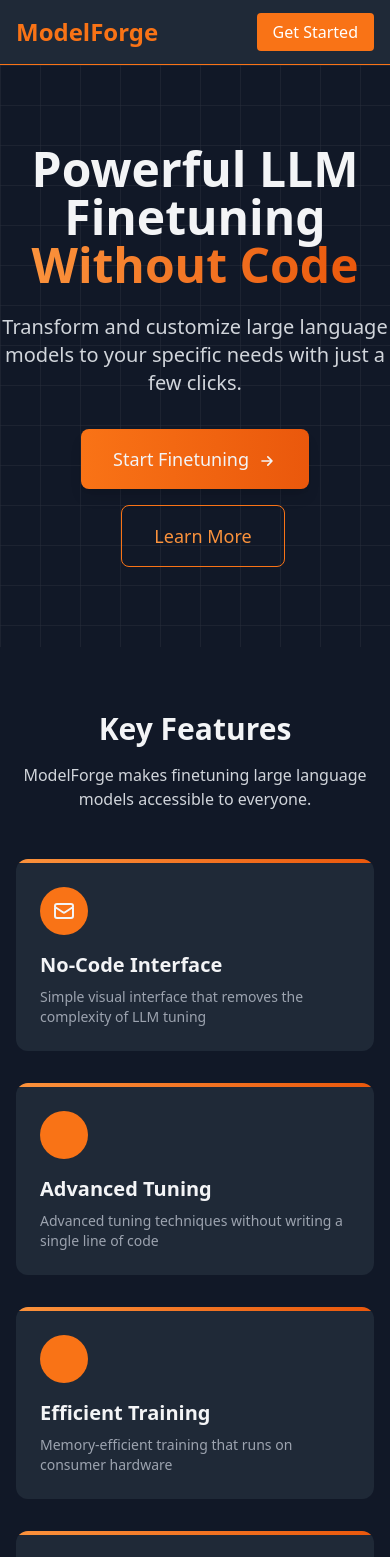
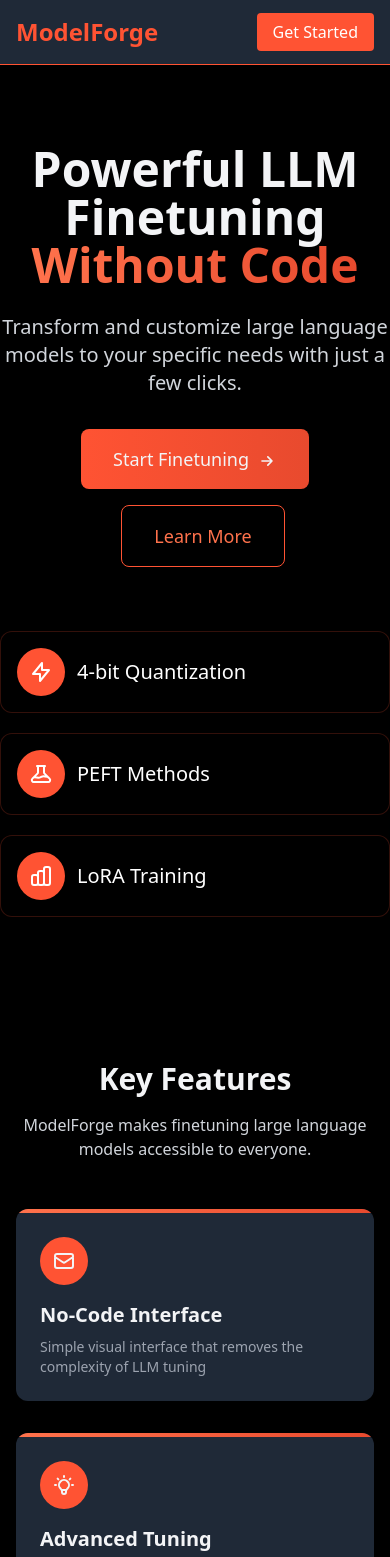
Before and after one commit to RETR0-OS/ModelForge, a React (Create React App) app in the folder Frontend/: page / in a window 390 px wide. Shown: the top 1557 px of the page. Built offline with nearby package versions, Linux system fonts and the light colour scheme.

Commit message:
landing page

```diff
--- a/Frontend/src/pages/AppLanding.jsx
+++ b/Frontend/src/pages/AppLanding.jsx
@@ -1,4 +1,5 @@
 import React from 'react';
+import '../styles/LandingPage.css';
 
 const LandingPage = ({ appDescription = "Transform and customize large language models to your specific needs with just a few clicks." }) => {
   const features = [
@@ -9,20 +10,9 @@
   ];
 
   return (
-    <div className="bg-gray-900 text-gray-100">
+    <div className="bg-black text-gray-100">
       {/* Hero Section */}
       <div className="hero-section py-20 relative overflow-hidden">
-        <div className="absolute inset-0 opacity-10 z-0">
-          <svg width="100%" height="100%" xmlns="http://www.w3.org/2000/svg">
-            <defs>
-              <pattern id="grid" width="40" height="40" patternUnits="userSpaceOnUse">
-                <path d="M 40 0 L 0 0 0 40" fill="none" stroke="currentColor" strokeWidth="1" />
-              </pattern>
-            </defs>
-            <rect width="100%" height="100%" fill="url(#grid)" />
-          </svg>
-        </div>
-
         <div className="max-w-5xl mx-auto text-center relative z-10">
           <div className="animate-fade-in">
             <h1 className="text-5xl md:text-6xl font-bold mb-6">
@@ -45,15 +35,51 @@
             </div>
           </div>
 
-          {/* Floating Cards */}
-          <div className="mt-16 relative h-64 hidden md:block">
-            {[/* Floating cards content remains same */].map((card, index) => (
-              <div key={index} className={`absolute ${card.positionClasses} animate-float-${card.speed}`}>
-                <div className="bg-gray-800/80 backdrop-blur-sm p-4 rounded-lg shadow-xl border border-orange-500/20 w-48">
-                  {/* Card content */}
+          {/* Tech Cards - Exactly matching the first image */}
+          <div className="mt-16 relative flex justify-center">
+            <div className="tech-cards-container">
+              {/* 4-bit Quantization Card */}
+              <div className="tech-card-animate-left">
+                <div className="tech-card bg-black border border-orange-500/20 rounded-xl p-4 w-72 flex gap-3 items-center">
+                  <div className="bg-orange-500 rounded-full p-3 flex-shrink-0">
+                    <svg xmlns="http://www.w3.org/2000/svg" className="w-6 h-6 text-white" fill="none" viewBox="0 0 24 24" stroke="currentColor">
+                      <path strokeLinecap="round" strokeLinejoin="round" strokeWidth="2" d="M13 10V3L4 14h7v7l9-11h-7z" />
+                    </svg>
+                  </div>
+                  <div className="flex flex-col">
+                    <h3 className="text-white text-xl font-medium">4-bit Quantization</h3>
+                  </div>
                 </div>
               </div>
-            ))}
+
+              {/* PEFT Methods Card - centered and lower */}
+              <div className="tech-card-animate-center">
+                <div className="tech-card bg-black border border-orange-500/20 rounded-xl p-4 w-72 flex gap-3 items-center">
+                  <div className="bg-orange-500 rounded-full p-3 flex-shrink-0">
+                    <svg xmlns="http://www.w3.org/2000/svg" className="w-6 h-6 text-white" fill="none" viewBox="0 0 24 24" stroke="currentColor">
+                      <path strokeLinecap="round" strokeLinejoin="round" strokeWidth="2" d="M19.428 15.428a2 2 0 00-1.022-.547l-2.387-.477a6 6 0 00-3.86.517l-.318.158a6 6 0 01-3.86.517L6.05 15.21a2 2 0 00-1.806.547M8 4h8l-1 1v5.172a2 2 0 00.586 1.414l5 5c1.26 1.26.367 3.414-1.415 3.414H4.828c-1.782 0-2.674-2.154-1.414-3.414l5-5A2 2 0 009 10.172V5L8 4z" />
+                    </svg>
+                  </div>
+                  <div className="flex flex-col">
+                    <h3 className="text-white text-xl font-medium">PEFT Methods</h3>
+                  </div>
+                </div>
+              </div>
+
+              {/* LoRA Training Card */}
+              <div className="tech-card-animate-right">
+                <div className="tech-card bg-black border border-orange-500/20 rounded-xl p-4 w-72 flex gap-3 items-center">
+                  <div className="bg-orange-500 rounded-full p-3 flex-shrink-0">
+                    <svg xmlns="http://www.w3.org/2000/svg" className="w-6 h-6 text-white" fill="none" viewBox="0 0 24 24" stroke="currentColor">
+                      <path strokeLinecap="round" strokeLinejoin="round" strokeWidth="2" d="M9 19v-6a2 2 0 00-2-2H5a2 2 0 00-2 2v6a2 2 0 002 2h2a2 2 0 002-2zm0 0V9a2 2 0 012-2h2a2 2 0 012 2v10m-6 0a2 2 0 002 2h2a2 2 0 002-2m0 0V5a2 2 0 012-2h2a2 2 0 012 2v14a2 2 0 01-2 2h-2a2 2 0 01-2-2z" />
+                    </svg>
+                  </div>
+                  <div className="flex flex-col">
+                    <h3 className="text-white text-xl font-medium">LoRA Training</h3>
+                  </div>
+                </div>
+              </div>
+            </div>
           </div>
         </div>
       </div>
@@ -114,7 +140,7 @@
       </div>
 
       {/* CTA Section */}
-      <div className="cta-section py-20 text-center bg-gradient-to-b from-gray-900 to-gray-800">
+      <div className="cta-section py-20 text-center bg-gradient-to-b from-black to-gray-900">
         <div className="max-w-4xl mx-auto px-4">
           <h2 className="text-3xl font-bold mb-6">Ready to customize your LLM?</h2>
           <p className="text-xl text-gray-300 mb-8">
@@ -140,7 +166,22 @@
         <path strokeLinecap="round" strokeLinejoin="round" strokeWidth="2" d="M3 8l7.89 5.26a2 2 0 002.22 0L21 8M5 19h14a2 2 0 002-2V7a2 2 0 00-2-2H5a2 2 0 00-2 2v10a2 2 0 002 2z" />
       </svg>
     );
-    // Add other cases for different icons
+    case 1: return (
+      <svg xmlns="http://www.w3.org/2000/svg" className="w-6 h-6" fill="none" viewBox="0 0 24 24" stroke="currentColor">
+        <path strokeLinecap="round" strokeLinejoin="round" strokeWidth="2" d="M9.663 17h4.673M12 3v1m6.364 1.636l-.707.707M21 12h-1M4 12H3m3.343-5.657l-.707-.707m2.828 9.9a5 5 0 117.072 0l-.548.547A3.374 3.374 0 0014 18.469V19a2 2 0 11-4 0v-.531c0-.895-.356-1.754-.988-2.386l-.548-.547z" />
+      </svg>
+    );
+    case 2: return (
+      <svg xmlns="http://www.w3.org/2000/svg" className="w-6 h-6" fill="none" viewBox="0 0 24 24" stroke="currentColor">
+        <path strokeLinecap="round" strokeLinejoin="round" strokeWidth="2" d="M9 3v2m6-2v2M9 19v2m6-2v2M5 9H3m2 6H3m18-6h-2m2 6h-2M7 19h10a2 2 0 002-2V7a2 2 0 00-2-2H7a2 2 0 00-2 2v10a2 2 0 002 2zM9 9h6v6H9V9z" />
+      </svg>
+    );
+    case 3: return (
+      <svg xmlns="http://www.w3.org/2000/svg" className="w-6 h-6" fill="none" viewBox="0 0 24 24" stroke="currentColor">
+        <path strokeLinecap="round" strokeLinejoin="round" strokeWidth="2" d="M13 10V3L4 14h7v7l9-11h-7z" />
+      </svg>
+    );
+    default: return null;
   }
 };
 
--- a/Frontend/src/styles/LandingPage.css
+++ b/Frontend/src/styles/LandingPage.css
@@ -0,0 +1,133 @@
+/* Animation classes for the landing page */
+
+/* Black background for the whole page */
+.bg-black {
+    background-color: #000000;
+  }
+
+  /* Tech cards container layout */
+  .tech-cards-container {
+    position: relative;
+    width: 100%;
+    height: 300px;
+  }
+
+  /* Position classes for each card with floating animation */
+  .tech-card-animate-left {
+    position: absolute;
+    left: 0;
+    top: 30px;
+    animation: float-left 6s ease-in-out infinite;
+  }
+
+  .tech-card-animate-center {
+    position: absolute;
+    bottom: 0;
+    left: 50%;
+    transform: translateX(-50%);
+    animation: float-center 5s ease-in-out infinite;
+  }
+
+  .tech-card-animate-right {
+    position: absolute;
+    right: 0;
+    top: 30px;
+    animation: float-right 7s ease-in-out infinite;
+  }
+
+  /* Floating animations with different patterns */
+  @keyframes float-left {
+    0% {
+      transform: translateY(0px);
+    }
+    50% {
+      transform: translateY(-15px);
+    }
+    100% {
+      transform: translateY(0px);
+    }
+  }
+
+  @keyframes float-center {
+    0% {
+      transform: translate(-50%, 0px);
+    }
+    50% {
+      transform: translate(-50%, -15px);
+    }
+    100% {
+      transform: translate(-50%, 0px);
+    }
+  }
+
+  @keyframes float-right {
+    0% {
+      transform: translateY(0px);
+    }
+    60% {
+      transform: translateY(-20px);
+    }
+    100% {
+      transform: translateY(0px);
+    }
+  }
+
+  /* Fade in animation for hero content */
+  .animate-fade-in {
+    animation: fadeIn 1s ease-in-out;
+  }
+
+  @keyframes fadeIn {
+    from {
+      opacity: 0;
+      transform: translateY(20px);
+    }
+    to {
+      opacity: 1;
+      transform: translateY(0);
+    }
+  }
+
+  /* Tech card styling */
+  .tech-card {
+    background-color: #000000; /* Pure black background */
+    box-shadow: 0 4px 6px -1px rgba(0, 0, 0, 0.2), 0 2px 4px -1px rgba(0, 0, 0, 0.1);
+    transition: transform 0.3s ease, box-shadow 0.3s ease;
+  }
+
+  /* Hover effects for tech cards */
+  .tech-card:hover {
+    transform: translateY(-5px);
+    box-shadow: 0 10px 25px -5px rgba(249, 115, 22, 0.2);
+  }
+
+  /* Button hover animations */
+  .group:hover .group-hover\:translate-x-1 {
+    transform: translateX(4px);
+  }
+
+  .group:hover .group-hover\:scale-110 {
+    transform: scale(1.1);
+  }
+
+  /* Responsive adjustments for mobile */
+  @media (max-width: 768px) {
+    .tech-cards-container {
+      height: auto;
+      display: flex;
+      flex-direction: column;
+      gap: 20px;
+    }
+
+    .tech-card-animate-left,
+    .tech-card-animate-center,
+    .tech-card-animate-right {
+      position: static;
+      animation: none;
+      transform: none;
+    }
+
+    .tech-card {
+      width: 100% !important;
+    }
+  }
--- a/Frontend/tailwind.config.js
+++ b/Frontend/tailwind.config.js
@@ -4,7 +4,16 @@
     "./src/**/*.{js,jsx,ts,tsx}",
   ],
   theme: {
-    extend: {},
+    extend: {
+      colors: {
+        orange: {
+          400: '#FF724C',
+          500: '#FF5333',
+          600: '#E84A2E',
+          700: '#D64229',
+        },
+      },
+    },
   },
   plugins: [],
 }
```
Also changed, not shown: 1 other file (tests, documents, lock files or other folders).
